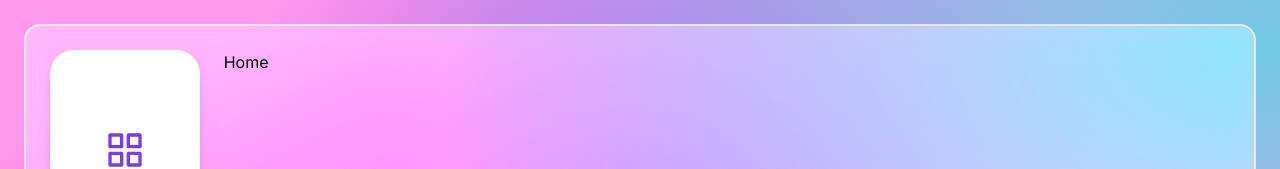
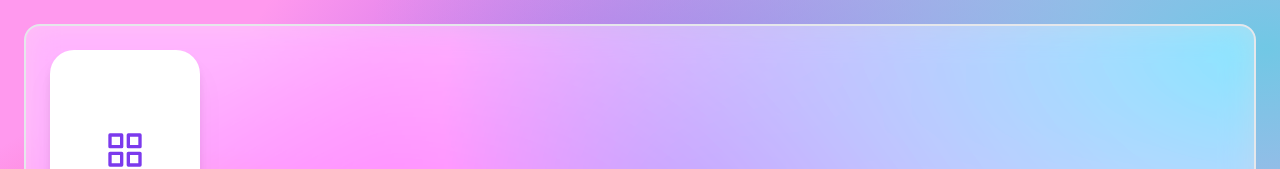
Before and after one commit to joycehwchan/fullstack-project-manager, a Next.js app: page /home in a window 1280 px wide. Shown: the top 169 px of the page. Built offline with nearby package versions, Linux system fonts and the light colour scheme.

Commit message:
dashboard homepage

```diff
--- a/app/(dashboard)/home/page.tsx
+++ b/app/(dashboard)/home/page.tsx
@@ -1,3 +1,23 @@
-export default function Home() {
-  return <div>Home</div>;
+import { delay } from "@/lib/async";
+import { getUserFromCookie } from "@/lib/auth";
+import { db } from "@/lib/db";
+import { cookies } from "next/headers";
+import Link from "next/link";
+import { Suspense } from "react";
+
+export default async function Page() {
+  return (
+    <div className="h-full overflow-y-auto pr-6 w-1/1">
+      <div className=" h-full  items-stretch justify-center min-h-[content]">
+        <div className="flex-1 grow flex">{/** greetings here */}</div>
+        <div className="flex flex-2 grow items-center flex-wrap mt-3 -m-3 ">
+          {/** projects map here */}
+          <div className="w-1/3 p-3">{/* new project here */}</div>
+        </div>
+        <div className="mt-6 flex-2 grow w-full flex">
+          <div className="w-full">{/* tasks here */}</div>
+        </div>
+      </div>
+    </div>
+  );
 }
--- /dev/null
+++ b/lib/async.ts
@@ -0,0 +1,4 @@
+export const delay = (time) =>
+  new Promise((resolve) => {
+    setTimeout(() => resolve(1), time);
+  });
```
